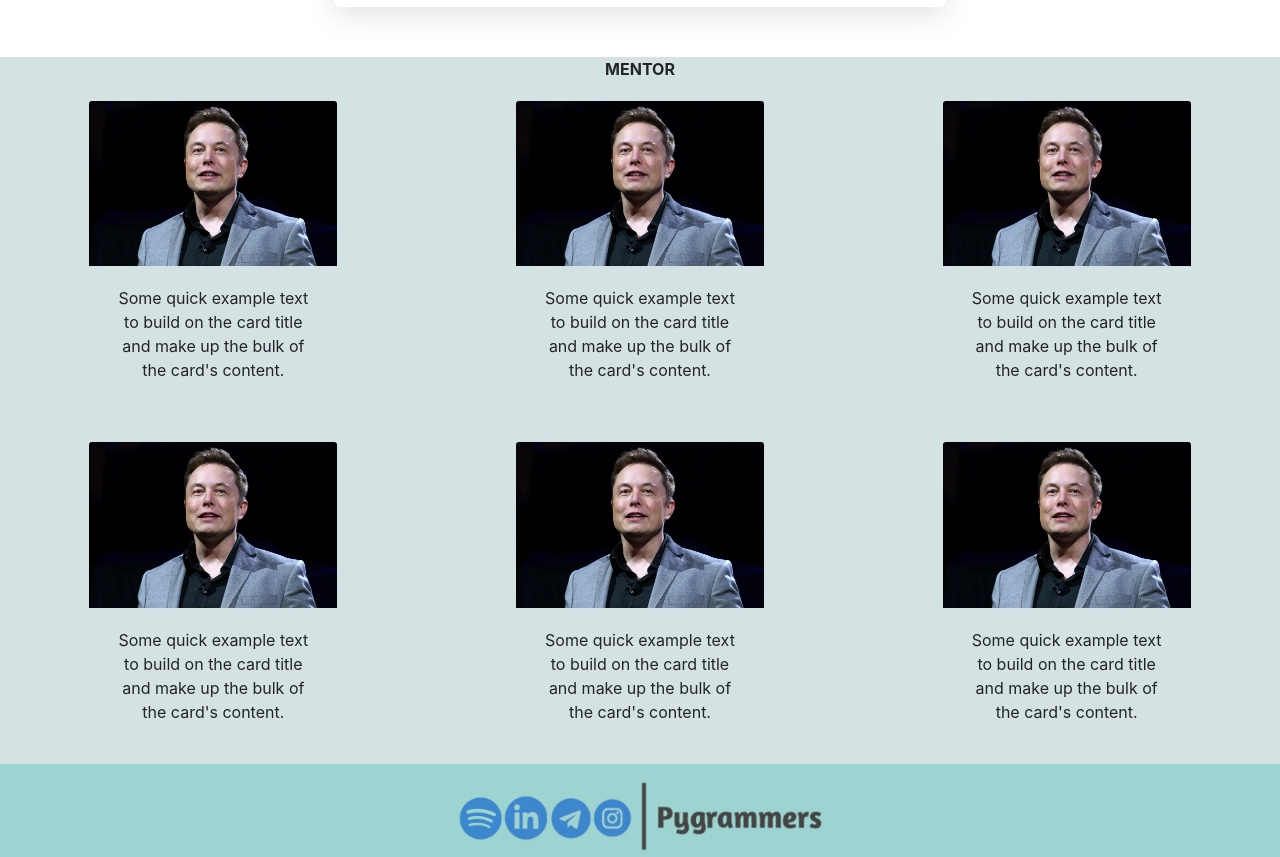
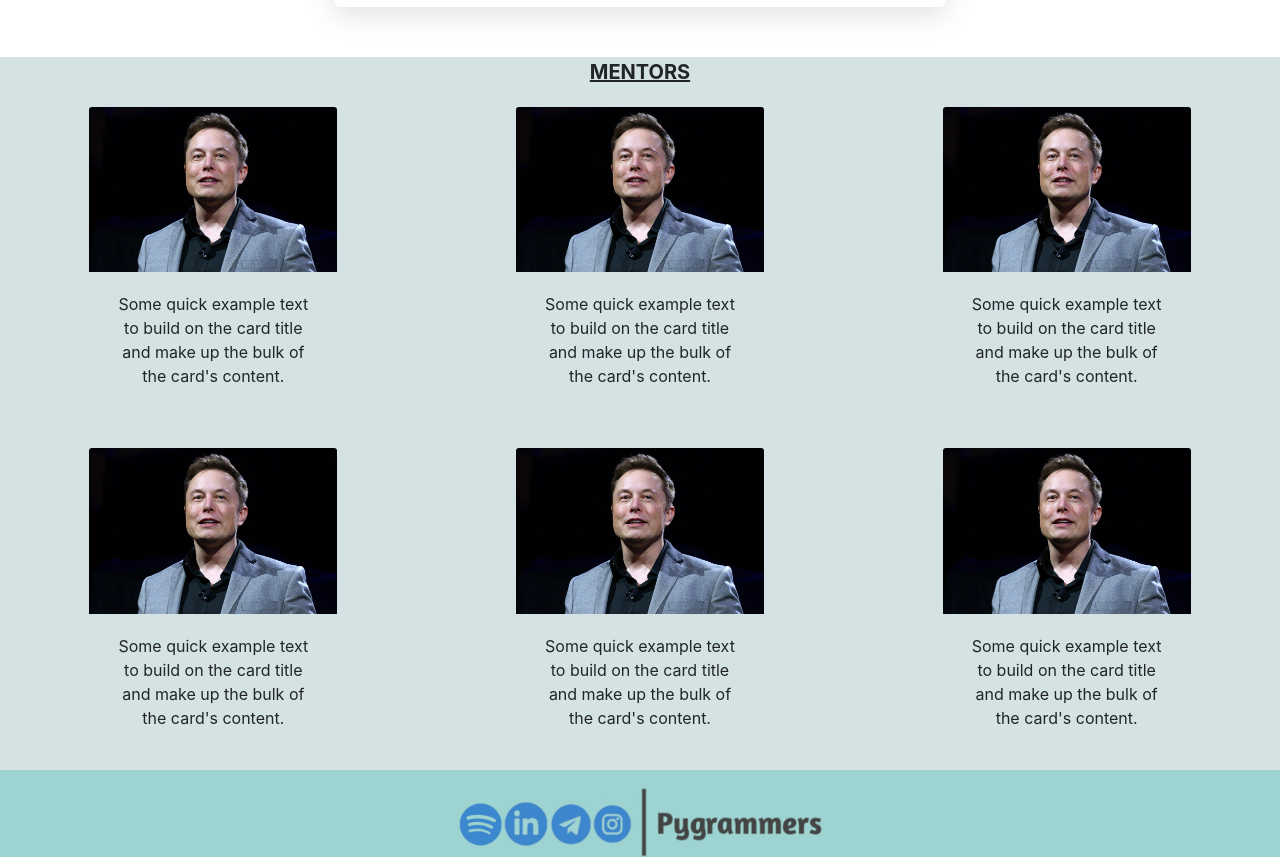
Before and after one commit to midhunkalarikkal/Build.myweb, a plain HTML site: page index.html in a window 1280 px wide. Shown: the part 1197-2054 px from the top of the page. Drawn offline with nearby package versions, Linux system fonts and the light colour scheme.

Commit message:
Update index.html
edited mentors

```diff
--- a/index.html
+++ b/index.html
@@ -112,7 +112,7 @@
   <section class="section3" id="s3">
     <div class="Mentor" id="Mentor">
       <div class="container-fluid">
-        <div class="s3hea"  style="text-align: center; margin-bottom: none;"> <b>MENTOR</b></div>
+        <div class="s3head"><b>MENTORS</b></div>
         <div class="row">
             <div class="col-12 col-sm-6 col-md-4 col-xl-4">
                 <div class="card  mx-auto" style="width: 18rem; background-color: rgba(166, 213, 231, 0); border: 0px;">
```
